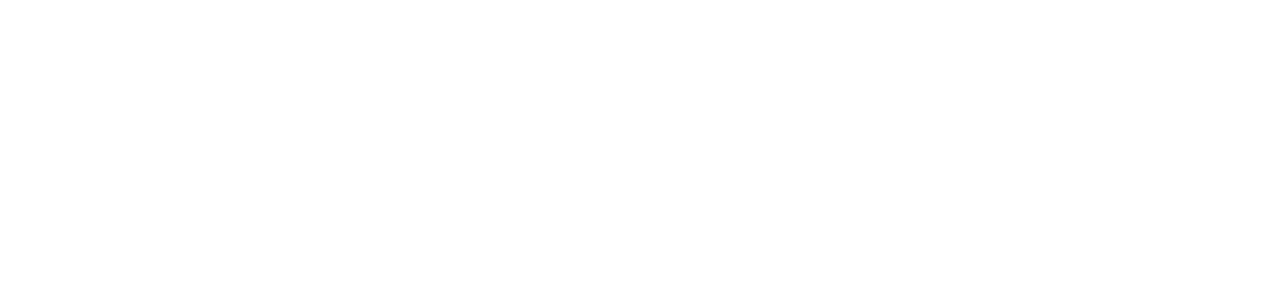
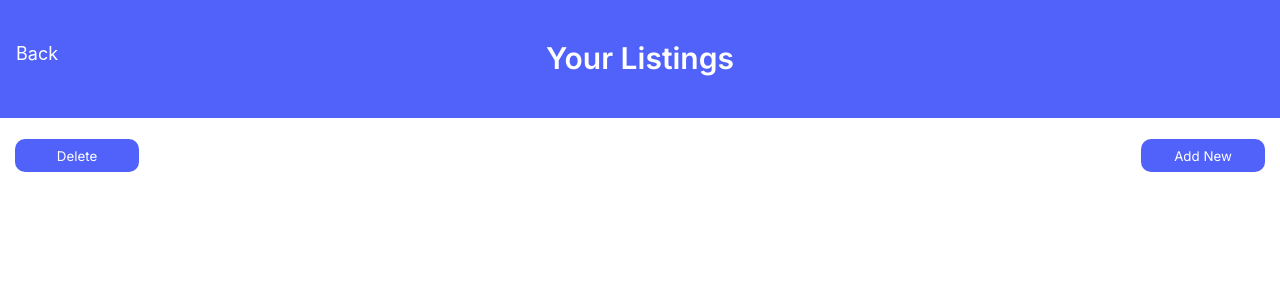
Before and after one commit to PR1YAM9/Sankalpak, a React (Create React App) app in the folder frontend/: page /your-listings in a window 1280 px wide. Before the commit this address had no page. Shown: the top 300 px of the page. Built offline with nearby package versions, Linux system fonts and the light colour scheme.

Commit message:
Your Listings done

```diff
--- a/frontend/src/App.js
+++ b/frontend/src/App.js
@@ -5,6 +5,7 @@
 import Profile from './pages/profile/Profile'
 import Login from "./pages/Log/Login"
 import Edu from './pages/edu/Edu'
+import YourList from './pages/yourList/YourList'
 
 const App = () => {
   return (
@@ -14,6 +15,7 @@
     <Route path="/farmerhome" element={<FarmerHome />} />
     <Route path="/profile" element={<Profile />} />
     <Route path="/edu" element={<Edu />} />
+    <Route path="/your-listings" element={<YourList/>}  />
     </Routes>
 
     </>
--- a/frontend/src/pages/yourList/YourList.css
+++ b/frontend/src/pages/yourList/YourList.css
@@ -0,0 +1,36 @@
+.yl-top{
+    display: flex;
+    height: 78px;
+    background: #5162FA;
+    color: white;
+    font-family: "Inter";
+    justify-content: center;
+    padding-top: 40px;
+}
+.yl-top p{
+    margin: 0;
+    font-family: 'Inter', sans-serif;
+    font-size: 30px;
+    font-weight: 600;
+}
+/* .yl-bottom{
+    margin-top: 20px;
+} */
+
+.yl-btns{
+    display: flex;
+    justify-content: space-between;
+    margin: 0px 15px;
+}
+.yl-back{
+    margin-left: 16px;
+    top: -75px;
+    bottom: 0;
+    position: relative;
+    color: white;
+    font-size: 18px;
+}
+.yl-back a{
+    color: white;
+    text-decoration: none;
+}
--- a/frontend/src/pages/yourList/YourList.jsx
+++ b/frontend/src/pages/yourList/YourList.jsx
@@ -0,0 +1,22 @@
+import React from 'react'
+import './YourList.css'
+import { Link } from 'react-router-dom'
+
+const YourList = () => {
+  return (
+    <div className='your-list'>
+        <div className='yl-top'>
+            <p>Your Listings</p>
+        </div>
+        <p className='yl-back'><Link>Back</Link></p>
+        <div className="yl-bottom">
+            <div className="yl-btns">
+                <button className='pb-btn'>Delete</button>
+                <button className='pb-btn'>Add New</button>
+            </div>
+        </div>
+    </div>
+  )
+}
+
+export default YourList
```
